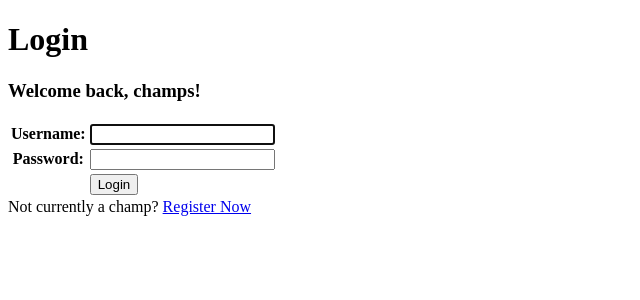
After one commit to farrelarrayyan/footballchamps-shop, a Django app: page /login/ in a window 1280 px wide. The commit adds this page. Shown: the top 300 px of the page, without its empty margins (0-640 px from the left). Run offline with Django 5.2, Linux system fonts and the light colour scheme.

Commit message:
Progress Tugas 4: Authentikasi, Session, dan Cookies

```diff
--- a/main/models.py
+++ b/main/models.py
@@ -1,5 +1,6 @@
 import uuid
 from django.db import models
+from django.contrib.auth.models import User
 
 class Product(models.Model):
     CATEGORY_CHOICES = [
@@ -11,6 +12,7 @@ class Product(models.Model):
         ('other', 'Other')
     ]
 
+    user = models.ForeignKey(User, on_delete=models.CASCADE, null=True)
     id = models.UUIDField(primary_key=True, default=uuid.uuid4, editable=False)
     name = models.CharField(max_length=255)
     brand = models.CharField(max_length=255)
--- /dev/null
+++ b/main/templates/login.html
@@ -0,0 +1,33 @@
+{% extends 'base.html' %}
+
+{% block meta %}
+<title>Login</title>
+{% endblock meta %}
+
+{% block content %}
+<div class="login">
+  <h1>Login</h1>
+  <h3>Welcome back, champs!</h3>
+
+  <form method="POST" action="">
+    {% csrf_token %}
+    <table>
+      {{ form.as_table }}
+      <tr>
+        <td></td>
+        <td><input class="btn login_btn" type="submit" value="Login" /></td>
+      </tr>
+    </table>
+  </form>
+
+  {% if messages %}
+  <ul>
+    {% for message in messages %}
+    <li>{{ message }}</li>
+    {% endfor %}
+  </ul>
+  {% endif %} Not currently a champ?
+  <a href="{% url 'main:register' %}">Register Now</a>
+</div>
+
+{% endblock content %}
--- a/main/urls.py
+++ b/main/urls.py
@@ -1,5 +1,5 @@
 from django.urls import path
-from main.views import show_main, create_product, show_product, show_xml, show_json, show_xml_by_id, show_json_by_id
+from main.views import show_main, create_product, show_product, show_xml, show_json, show_xml_by_id, show_json_by_id, register, login_user, logout_user
 app_name = 'main'
 
 urlpatterns = [
@@ -10,4 +10,7 @@ urlpatterns = [
     path('json/', show_json, name='show_json'),
     path('xml/<str:product_id>/', show_xml_by_id, name='show_xml_by_id'),
     path('json/<str:product_id>/', show_json_by_id, name='show_json_by_id'),
+    path('register/', register, name='register'),
+    path('login/', login_user, name='login'),
+    path('logout/', logout_user, name='logout'),
 ]
--- a/main/views.py
+++ b/main/views.py
@@ -3,15 +3,29 @@ from main.forms import ProductForm
 from main.models import Product
 from django.http import HttpResponse
 from django.core import serializers
+from django.contrib.auth.forms import UserCreationForm, AuthenticationForm
+from django.contrib.auth import authenticate, login, logout
+from django.contrib import messages
+from django.contrib.auth.decorators import login_required
+import datetime
+from django.http import HttpResponseRedirect
+from django.urls import reverse
 
 # Create your views here.
+@login_required(login_url='/login')
 def show_main(request):
-    product_list = Product.objects.all()
+    filter_type = request.GET.get("filter", "all")
+
+    if filter_type == "all":
+        product_list = Product.objects.all()
+    else:
+        product_list = Product.objects.filter(user=request.user)
 
     context = {
         'name': 'Farrel Arrayyan Adrianshah',
         'class': 'PBP C',
-        'product_list': product_list
+        'product_list': product_list,
+        'last_login': request.COOKIES.get('last_login', 'Never')
     }
 
     return render(request, "main.html", context)
@@ -20,12 +34,15 @@ def create_product(request):
     form = ProductForm(request.POST or None)
 
     if form.is_valid() and request.method == "POST":
-        form.save()
+        product_entry = form.save(commit = False)
+        product_entry.user = request.user
+        product_entry.save()
         return redirect('main:show_main')
 
     context = {'form': form}
     return render(request, "create_product.html", context)
 
+@login_required(login_url='/login')
 def show_product(request, id):
     product = get_object_or_404(Product, pk=id)
 
@@ -60,3 +77,37 @@ def show_json_by_id(request, product_id):
        return HttpResponse(xml_data, content_type="application/json")
    except Product.DoesNotExist:
        return HttpResponse(status=404)
+
+def register(request):
+    form = UserCreationForm()
+
+    if request.method == "POST":
+        form = UserCreationForm(request.POST)
+        if form.is_valid():
+            form.save()
+            messages.success(request, 'Account created! You are now officially a champ 🔥')
+            return redirect('main:login')
+    context = {'form':form}
+    return render(request, 'register.html', context)
+
+def login_user(request):
+    if request.method == 'POST':
+        form = AuthenticationForm(data=request.POST)
+
+        if form.is_valid():
+            user = form.get_user()
+            login(request, user)
+            response = HttpResponseRedirect(reverse("main:show_main"))
+            response.set_cookie('last_login', str(datetime.datetime.now()))
+            return response
+
+    else:
+        form = AuthenticationForm(request)
+    context = {'form': form}
+    return render(request, 'login.html', context)
+
+def logout_user(request):
+    logout(request)
+    response = HttpResponseRedirect(reverse('main:login'))
+    response.delete_cookie('last_login')
+    return response
```
Also changed, not shown: main/templates/main.html (+14 -0 lines), main/templates/product_detail.html (+8 -0 lines), main/templates/register.html (added, +33 -0 lines), main/migrations/0003_product_user.py (added).
